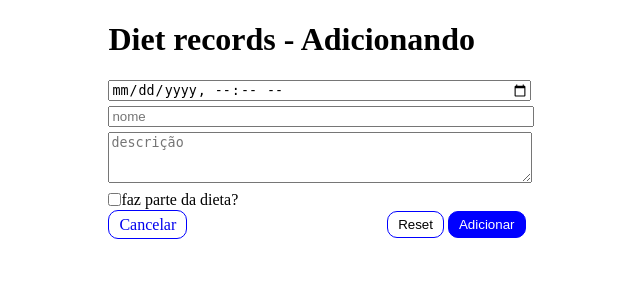
After one commit to idgrego/rocketseat-python, a Flask app: page /add_record in a window 1280 px wide. The commit adds this page. Shown: the top 300 px of the page, without its empty margins (323-963 px from the left). Run offline with Flask 3, Linux system fonts and the light colour scheme; the visitor is signed in with stand-in values (Sample User, id 1).

Commit message:
Concluído o exercício 2

```diff
--- a/exercicio_2/app.py
+++ b/exercicio_2/app.py
@@ -1,6 +1,8 @@
 from flask import Flask, render_template, request, redirect, url_for
 from flask_login import LoginManager, login_user, login_required, logout_user, current_user
+import datetime as dt
 
+from models.meal import Meal
 from models.err_input import ErrInput
 from models.user import User
 
@@ -122,5 +124,105 @@ def records():
     # https://www.codecademy.com/learn/learn-flask-jinja2-templates-and-forms/modules/flask-jinja2-templates-and-forms/cheatsheet
     return render_template("records.html", current_user=current_user)
 
+
+@app.route('/add_record', methods=["GET", "POST"])
+@login_required
+def add_record():
+
+    if request.method == "POST":
+        err_list = {}
+        data = {
+            'name': request.form.get('name'),
+            'description': request.form.get('description', ''),
+            'dt': dt.datetime.strptime(request.form.get('dt'), '%Y-%m-%dT%H:%M') if request.form.get('dt') else dt.datetime.now(),
+            'onDiet': request.form.get('onDiet') == "on",
+        }
+        print('>>>>> data #1', data)
+
+        if len(data['name']) == 0:
+            err_list['name'] = ErrInput('name', data['name'], 'Nome é necessário')
+        if len(err_list) > 0:
+            return render_template("record.html", data=data, err_list=err_list)
+
+        new_record = Meal(name=data['name'], description=data['description'], dt=data['dt'], onDiet=data['onDiet'])
+        current_user.meals.append(new_record)
+        return redirect(url_for('records'))
+
+    return render_template("record.html", operation="POST")
+
+@app.route('/edit_record/<int:id>', methods=["GET", "POST"])
+@login_required
+def edit_record(id):
+
+    print('>>>>> edit_record #1')
+
+    meal = find_meal_by_id(id)
+    if not meal:
+        return render_template("record.html", operation="PUT", data=None, err_form='Record not found')
+
+    print('>>>>> edit_record #2')
+
+    if request.method == "POST":
+
+        print('>>>>> edit_record #3')
+
+        err_list = {}
+        data = {
+            'name': request.form.get('name'),
+            'description': request.form.get('description', ''),
+            'dt': dt.datetime.strptime(request.form.get('dt'), '%Y-%m-%dT%H:%M') if request.form.get('dt') else dt.datetime.now(),
+            'onDiet': request.form.get('onDiet') == "on",
+        }
+
+        if len(data['name']) == 0:
+            err_list['name'] = ErrInput('name', data['name'], 'Nome é necessário')
+        if len(err_list) > 0:
+            return render_template("record.html", data=data, err_list=err_list)
+
+        meal.name = data['name']
+        meal.description = data['description']
+        meal.dt = data['dt']
+        meal.onDiet = data['onDiet']
+
+        print('>>>>> edit_record #4')
+
+        return redirect(url_for('records'))
+    else:
+        data = {
+            'name': meal.name,
+            'description': meal.description,
+            'dt': dt.datetime.strftime(meal.dt, '%Y-%m-%dT%H:%M'),
+            'onDiet': meal.onDiet,
+        }
+    print('>>>>> edit_record #5', data)
+    return render_template("record.html", operation="PUT", data=data)
+
+@app.route('/delete_record/<int:id>', methods=["GET", "POST"])
+@login_required
+def delete_record(id):
+
+    meal = find_meal_by_id(id)
+    if not meal:
+        return render_template("record.html", operation="DELETE", data=None, err_form='Record not found')
+
+    if request.method == "POST":
+        current_user.meals.remove(meal)
+        return redirect(url_for('records'))
+    else:
+        data = {
+            'name': meal.name,
+            'description': meal.description,
+            'dt': dt.datetime.strftime(meal.dt, '%Y-%m-%dT%H:%M'),
+            'onDiet': meal.onDiet,
+        }
+
+    return render_template("record.html", operation="DELETE", data=data)
+
+def find_meal_by_id(id):
+    for u in current_user.meals:
+        if u.id == id:
+            return u
+    return None
+
 if __name__ == '__main__':
     app.run(debug=True)
--- a/exercicio_2/static/css/styles.css
+++ b/exercicio_2/static/css/styles.css
@@ -23,10 +23,14 @@ button[type='submit'] {
     width: 33%;
     margin: auto;
 
-    input {
+    input, textarea {
         display: block;
         margin: 5px 0;
         width: 100%;
+    }
+
+    input[type="checkbox"] {
+        width: auto;
     }
 
     .actions {
@@ -41,3 +45,33 @@ button[type='submit'] {
         font-size: small;
     }
 }
+
+table {
+    width: 100%;
+    tr {
+        th, td {
+            border: 1px solid #ccc;
+            border-collapse: collapse;
+            height: 36px;
+        }
+
+        .col-dt {
+            width: 100px;
+        }
+        /* .col-name {}
+        .col-descr {} */
+        .col-ondiet { width: 100px; }
+        .col-action { width: 200px; }
+    }
+}
+
+.flex {
+    display: flex;
+    align-items: center;
+}
+
+.flex-space-between {
+    display: flex;
+    justify-content: space-between;
+    align-items: center;
+}
--- a/exercicio_2/templates/login.html
+++ b/exercicio_2/templates/login.html
@@ -22,8 +22,8 @@
                 <a class="button" href="{{url_for('home')}}">Home</a>
             </span>
             <span>
-                <button type="reset" value="Limpar">Limpar</button>
-                <button type="submit" value="Acessar">Acessar</button>
+                <button type="reset">Reset</button>
+                <button type="submit">Acessar</button>
             </span>
         </div>
 
--- a/exercicio_2/templates/new_account.html
+++ b/exercicio_2/templates/new_account.html
@@ -25,8 +25,8 @@
                 <a class="button" href="{{url_for('home')}}">Home</a>
             </span>
             <span>
-                <button type="reset" value="Limpar">Limpar</button>
-                <button type="submit" value="Criar conta">Criar conta</button>
+                <button type="reset">Reset</button>
+                <button type="submit">Criar conta</button>
             </span>
         </div>
 
--- /dev/null
+++ b/exercicio_2/templates/record.html
@@ -0,0 +1,71 @@
+<!-- https://www.codecademy.com/learn/learn-flask-jinja2-templates-and-forms/modules/flask-jinja2-templates-and-forms/cheatsheet -->
+
+<!DOCTYPE html>
+<html lang="en">
+<head>
+    <meta charset="UTF-8">
+    <meta name="viewport" content="width=device-width, initial-scale=1.0">
+    <title>Diet records</title>
+    <link rel="stylesheet" type="text/css" href="{{ url_for('static', filename='css/styles.css') }}">
+</head>
+<body>
+    <form method="POST">
+        <h1>Diet records - {{"Adicionando" if operation == "POST" else "Editando" if operation == "PUT" else "Excluindo"}}</h1>
+
+        {% if operation != "DELETE" %}
+
+        <input type="datetime-local" name="dt" placeholder="data e horário" required value="{{ data['dt'] if data and 'dt' in data else '' }}">
+        {% if err_list and 'dt' in err_list %} <div class="err-msg">{{err_list['dt'].message}}</div>  {% endif %}
+
+        <input type="text" name="name" placeholder="nome" required value="{{ data['name'] if data and 'name' in data else '' }}">
+        {% if err_list and 'name' in err_list %} <div class="err-msg">{{err_list['name'].message}}</div>  {% endif %}
+
+        <textarea rows="3" name="description" placeholder="descrição">{{ data['description'] if data and 'description' in data else '' }}</textarea>
+        {% if err_list and 'description' in err_list %} <div class="err-msg">{{err_list['description'].message}}</div>  {% endif %}
+
+        <label class="flex">
+            {% if data and 'onDiet' in data and data['onDiet'] == True %}
+            <input type="checkbox" name="onDiet" checked> faz parte da dieta?
+            {% else %}
+            <input type="checkbox" name="onDiet"> faz parte da dieta?
+            {% endif %}
+            {% if err_list and 'onDiet' in err_list %} <div class="err-msg">{{err_list['onDiet'].message}}</div>  {% endif %}
+        </label>
+
+        {% else %}
+
+        <!--excluindo-->
+        <input type="datetime-local" name="dt" placeholder="data e horário" disabled value="{{ data['dt'] if data and 'dt' in data else '' }}">
+        <input type="text" name="name" placeholder="nome" disabled value="{{ data['name'] if data and 'name' in data else '' }}">
+        <textarea rows="3" name="description" placeholder="descrição" disabled>{{ data['description'] if data and 'description' in data else '' }}</textarea>
+        <label class="flex">
+            {% if data and 'onDiet' in data and data['onDiet'] == True %}
+            <input type="checkbox" name="onDiet" checked disabled> faz parte da dieta?
+            {% else %}
+            <input type="checkbox" name="onDiet" disabled> faz parte da dieta?
+            {% endif %}
+        </label>
+
+        {% endif %}
+
+        <div class="actions">
+            <span>
+                <a class="button" href="{{url_for('records')}}">Cancelar</a>
+            </span>
+            <span>
+                {% if operation != "DELETE" %}
+                <button type="reset">Reset</button>
+                {% endif %}
+                <button type="submit">{{"Adicionar" if operation == "POST" else "Editar" if operation == "PUT" else "Excluir"}}</button>
+            </span>
+        </div>
+
+        {% if err_form %}
+        <div class="err-msg">
+            {{err_form}}
+        </div>
+        {% endif %}
+    </form>
+
+</body>
+</html>
```
Also changed, not shown: exercicio_2/models/meal.py (+6 -3 lines), exercicio_2/templates/records.html (+30 -1 lines).
